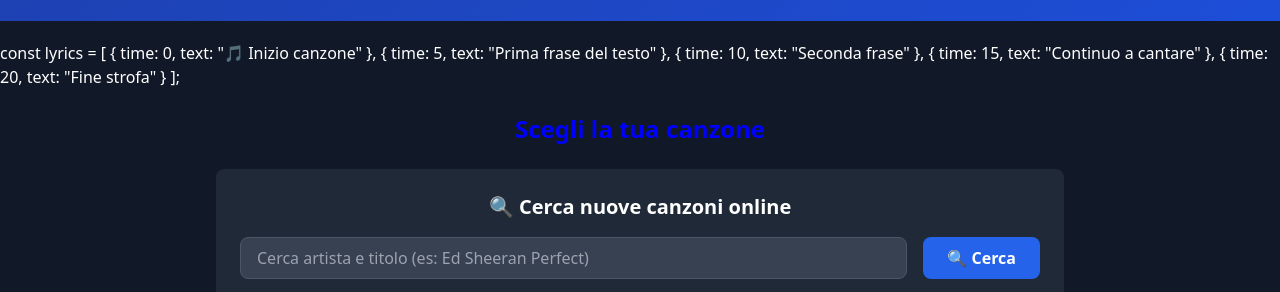
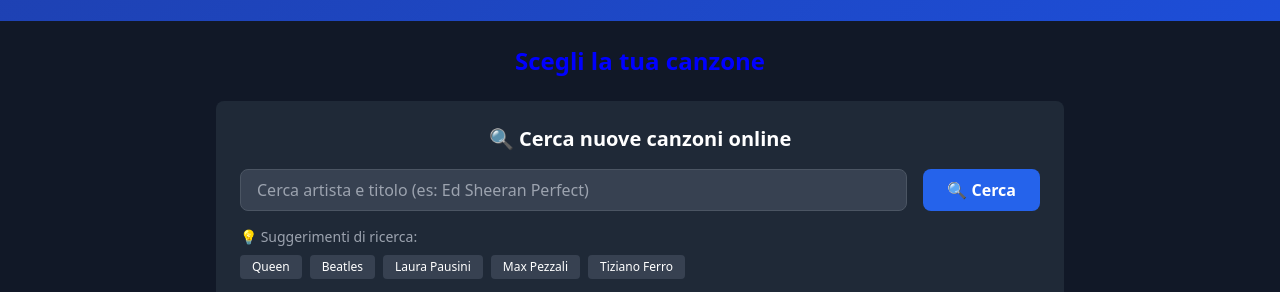
Before and after one commit to testonuovo/karaoke, a plain HTML site: page index.html in a window 1280 px wide. Shown: the part 155-447 px from the top of the page. Drawn offline with nearby package versions, Linux system fonts and the light colour scheme.

Commit message:
Update index.html

```diff
--- a/index.html
+++ b/index.html
@@ -156,15 +156,6 @@
 <div id="karaoke">
 
 
-    <div id="lyrics" style="font-size:22px; margin-top:20px;"></div>
-</div>
-    const lyrics = [
-    { time: 0, text: "🎵 Inizio canzone" },
-    { time: 5, text: "Prima frase del testo" },
-    { time: 10, text: "Seconda frase" },
-    { time: 15, text: "Continuo a cantare" },
-    { time: 20, text: "Fine strofa" }
-];
 
     <!-- Song Selection -->
     <div id="songSelection" class="max-w-4xl mx-auto p-6">
```
